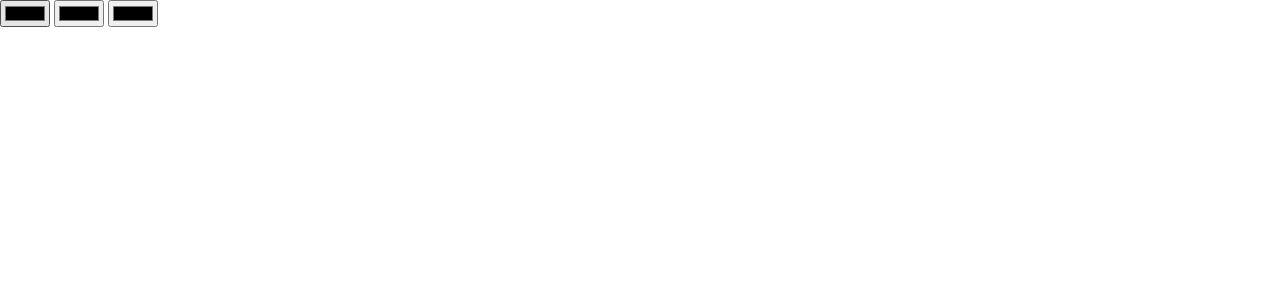
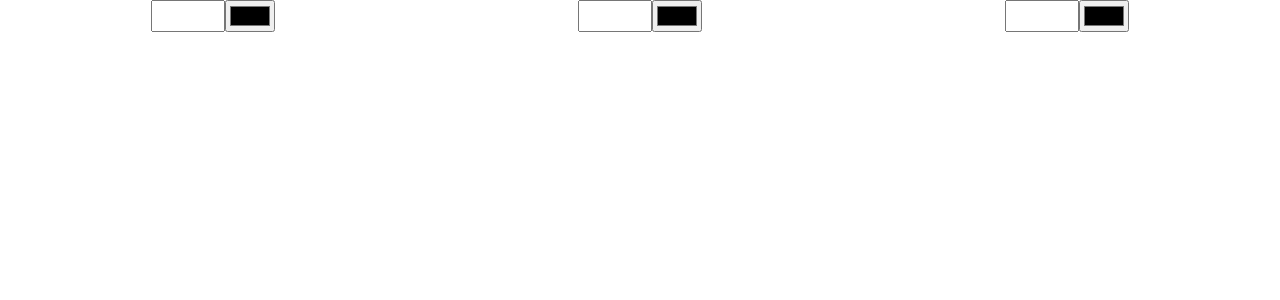
Before and after one commit to RagingRoosevelt/RagingRoosevelt.github.io, a Jekyll site: the page apps/color_compare.html, which Jekyll copies as it is, in a window 1280 px wide. Shown: the top 300 px of the page. Built offline with Jekyll 4.4.1, drawn with Linux system fonts in a browser that asks for light colours.

Commit message:
Update color_compare.html

```diff
--- a/apps/color_compare.html
+++ b/apps/color_compare.html
@@ -11,6 +11,16 @@
     }
     header {
       height: var(--header-height);
+      display: flex;
+      flex-direction: row;
+      justify-content: space-around;
+    }
+    header input {
+      vertical-align: middle;
+      height: 2rem;
+    }
+    header input[type="text"] {
+      width: 10ch;
     }
     article {
       display: flex;
@@ -34,42 +44,69 @@
   </style>
 </head>
 <body>
+  <script src="https://unpkg.com/vanilla-picker@2"></script>
   <script>
     if (document.readyState !== 'loading') init_page()
     else document.addEventListener('DOMContentLoaded', init_page)
 
     let color_pickers;
+    let text_inputs;
 
     function init_page() {
-      color_pickers = [
-        document.getElementById("1"),
-        document.getElementById("2"),
-        document.getElementById("3")
-      ]
-      console.log(color_pickers)
+      color_pickers = document.querySelectorAll("input[type='color']")
+      text_inputs = document.querySelectorAll("input[type='text']")
 
       for (let k=0; k < color_pickers.length; k+=1) {
-        color_pickers[k].addEventListener("input", update => change_color(k+1, update.target.value))
+        color_pickers[k].addEventListener("input", update => {
+          text_inputs[k].value = update.target.value
+          change_color(k+1, update.target.value)
+        })
+        text_inputs[k].addEventListener("change", update => {
+          color_pickers[k].value = update.target.value;
+          change_color(k+1, update.target.value)
+        })
       }
     }
 
     function change_color(idx, color) {
       const target_elem = document.querySelector(`article div:nth-child(${idx})`)
       console.log(idx, color, target_elem)
+
+
+
       if (target_elem) {
         target_elem.style.setProperty("background-color", color)
 
         target_elem.childNodes[0].textContent = color
       }
     }
+
+    function convert_to_hex(str) {
+      const r_rgb = /rgb\((\d{1,3}),(\d{1,3}),(\d{1,3})\)/gmi ;
+      const r_hsl = /hsl\((\d{1,3})(?:deg)? (\d{1,3})%? (\d{1,3}%?)\)/gmi ;
+      // const r_hsv = /hsv\((\d{1,3}),(\d{1,3}),(\d{1,3})\)/gmi ;
+
+      if (r_rgb.test(str.trim())) {
+        console.log("RGB!")
+      } else if (r_hsl.test(str.trim())) {
+        console.log("HSL!")
+      }
+      // } else if (r_hsv.test(str.trim())) {
+      //   console.log("HSV!")
+      // }
+    }
   </script>
 
-  <script src="https://cdn.jsdelivr.net/npm/d3@7"></script>
-
   <header>
-    <input id="1" type="color">
-    <input id="2" type="color">
-    <input id="3" type="color">
+    <div>
+      <input type="text"></input><input id="1" type="color">
+    </div>
+    <div>
+      <input type="text"></input><input id="2" type="color">
+    </div>
+    <div>
+      <input type="text"></input><input id="3" type="color">
+    </div>
   </header>
   <article>
     <div><span></span></div>
```
